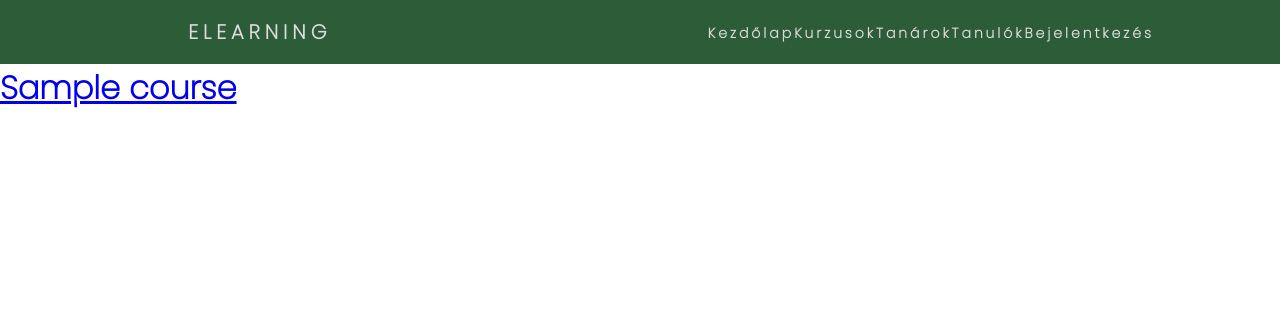
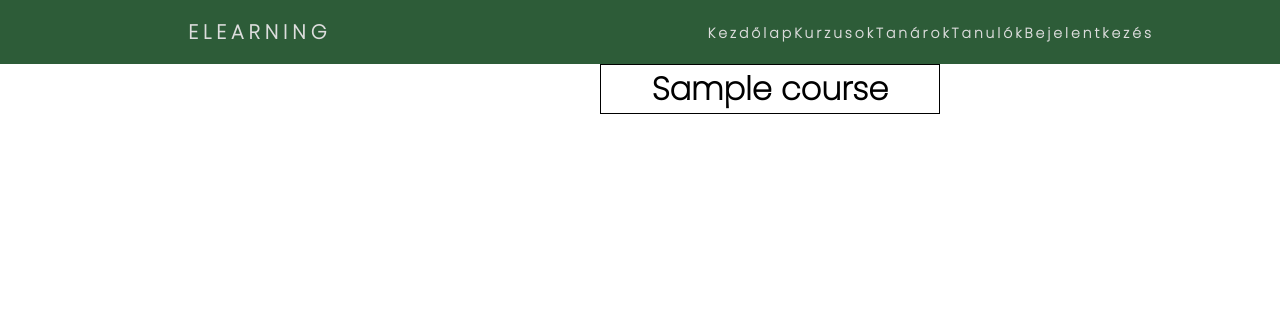
Before and after one commit to prokajkristof/Husi, a Django app: page /course_list/ in a window 1280 px wide. Shown: the top 324 px of the page. Run offline with Django 4.2, Linux system fonts and the light colour scheme; tables that the repository leaves empty hold one stand-in row (values such as "Sample post"); some libraries are stand-ins or nearby versions.

Commit message:
feat(#8): Added course css

```diff
--- /dev/null
+++ b/static/css/course.css
@@ -0,0 +1,18 @@
+.center{
+    text-items: center;
+    margin-left: 600px;
+}
+
+.center h1{
+    border: 1px solid black;
+    width: 50%;
+    text-align: center;
+}
+.center a{
+    text-decoration: none;
+    color: black;
+}
+
+.center a:hover{
+    opacity: 50%;
+}
--- a/templates/elearning/course_list.html
+++ b/templates/elearning/course_list.html
@@ -12,15 +12,18 @@
   href="http://cdnjs.cloudflare.com/ajax/libs/font-awesome/4.3.0/css/font-awesome.css"
   rel="stylesheet"  type='text/css'>
     <link rel="stylesheet" href="{% static 'css/index.css' %}">
+    <link rel="stylesheet" href="{% static 'css/course.css' %}">
     <title>Elearning</title>
     {% include "elearning/header.html" %}
 </head>
 <body>
 
-
+<div class="center">
 {% for course in object_list %}
     <a href="{% url 'course-detail' course.id %}"><h1>{{ course.course_title }} <br></h1></a>
 {% endfor %}
 
+</div>
+
 
 </body>
```
